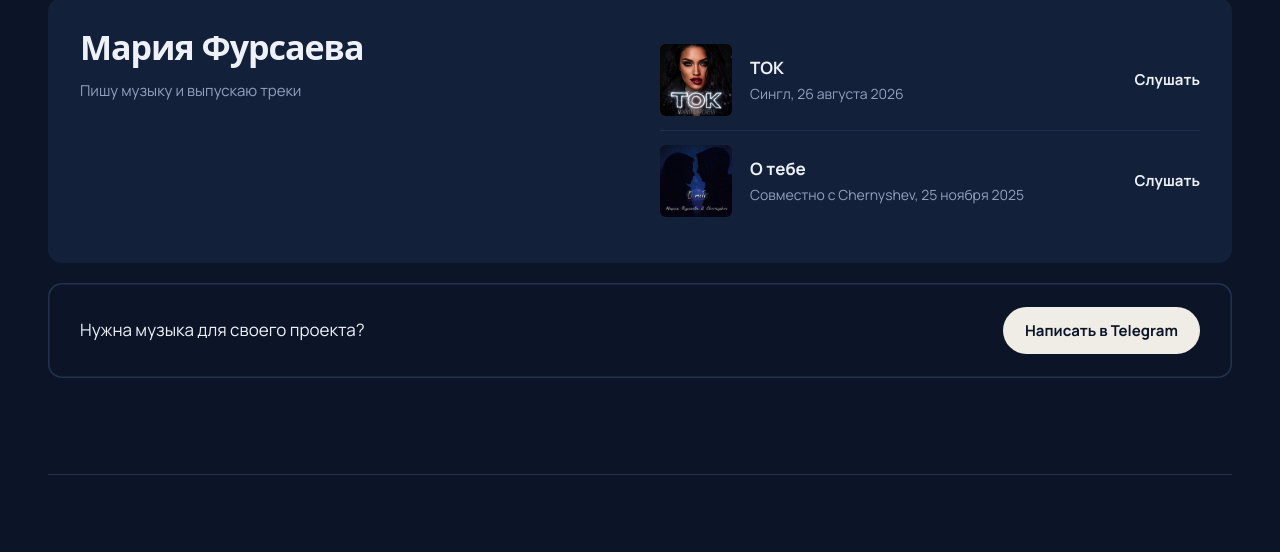
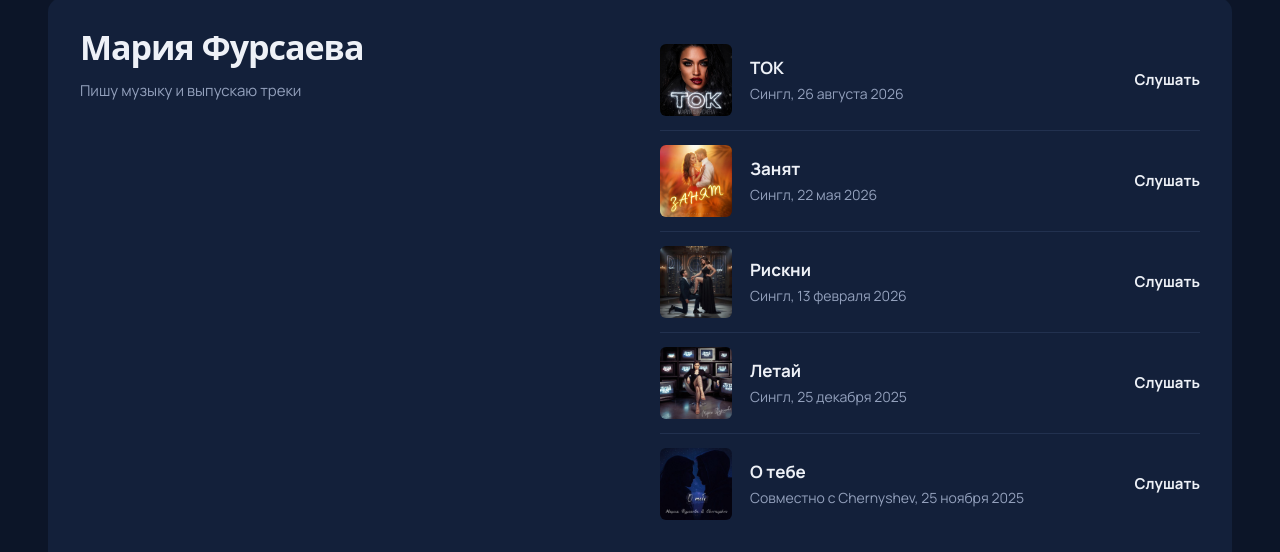
Before and after one commit to VladkaTrue/music, a plain HTML site: page index.html in a window 1280 px wide. Shown: the part 1500-2052 px from the top of the page. Drawn offline with Linux system fonts and the light colour scheme; a web font is replaced by a local one.

Commit message:
Продюсирование: Занят, Рискни, Летай
Co-Authored-By: Claude Opus 5.5 <noreply@anthropic.com>
Claude-Session: https://claude.ai/code/session_018Q7i5H1T8xxJV5CAUHN87A

```diff
--- a/index.html
+++ b/index.html
@@ -205,6 +205,21 @@ footer{border-top:1px solid var(--line);padding:28px 0 44px;display:flex;justify
         <span class="meta"><b>ТОК</b><span>Сингл, 26 августа 2026</span></span>
         <span class="go">Слушать</span>
       </a>
+      <a class="track" href="https://band.link/mf_zanyat" target="_blank" rel="noopener">
+        <img src="covers/zanyat.jpg" alt="" loading="lazy">
+        <span class="meta"><b>Занят</b><span>Сингл, 22 мая 2026</span></span>
+        <span class="go">Слушать</span>
+      </a>
+      <a class="track" href="https://band.link/fursaeva_riskni" target="_blank" rel="noopener">
+        <img src="covers/riskni.jpg" alt="" loading="lazy">
+        <span class="meta"><b>Рискни</b><span>Сингл, 13 февраля 2026</span></span>
+        <span class="go">Слушать</span>
+      </a>
+      <a class="track" href="https://band.link/mariafursaeva_fly" target="_blank" rel="noopener">
+        <img src="covers/letai.jpg" alt="" loading="lazy">
+        <span class="meta"><b>Летай</b><span>Сингл, 25 декабря 2025</span></span>
+        <span class="go">Слушать</span>
+      </a>
       <a class="track" href="https://band.link/4VUO1" target="_blank" rel="noopener">
         <img src="covers/o-tebe.jpg" alt="" loading="lazy">
         <span class="meta"><b>О тебе</b><span>Совместно с Chernyshev, 25 ноября 2025</span></span>
```
Also changed, not shown: covers/letai.jpg (added), covers/riskni.jpg (added), covers/zanyat.jpg (added).
